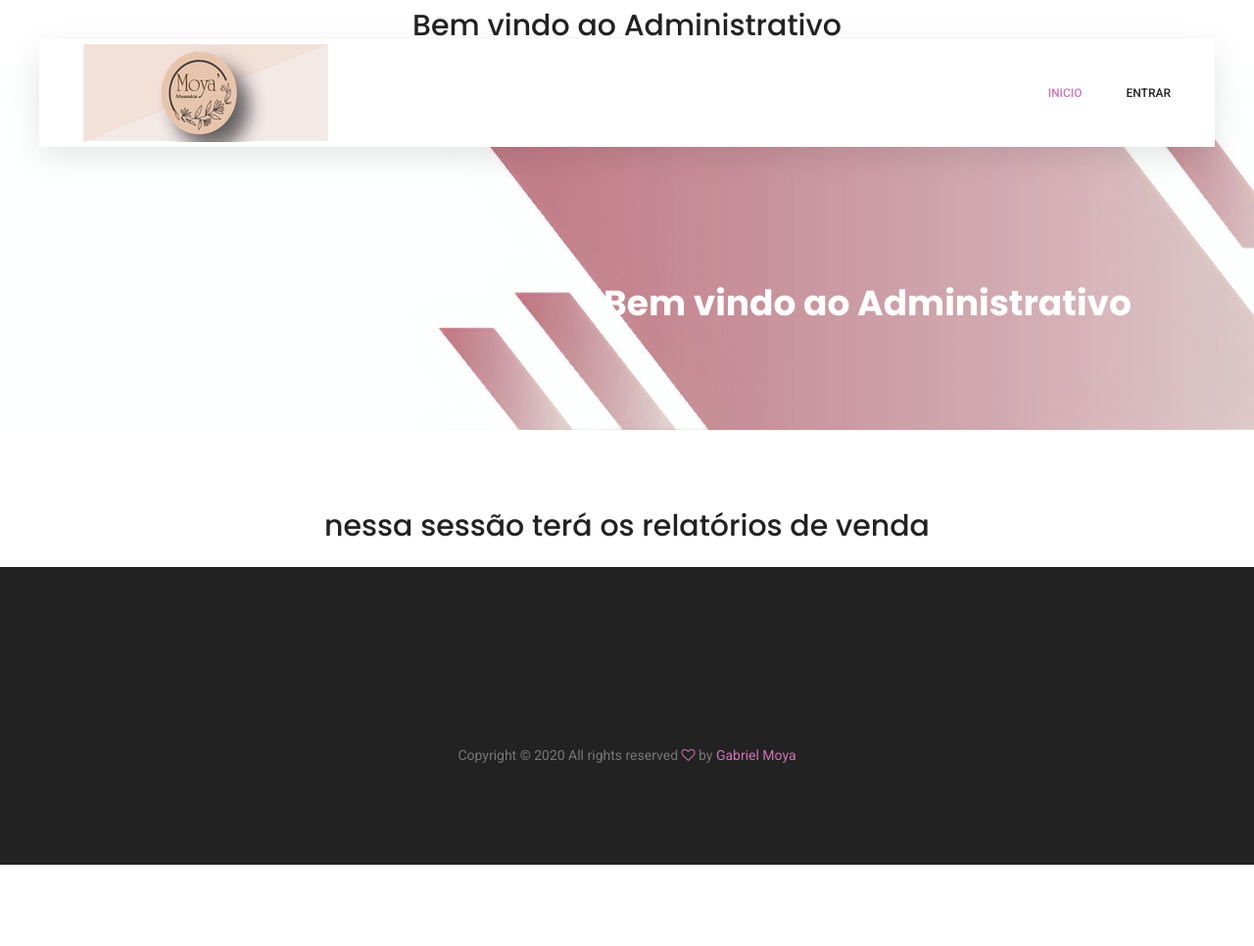
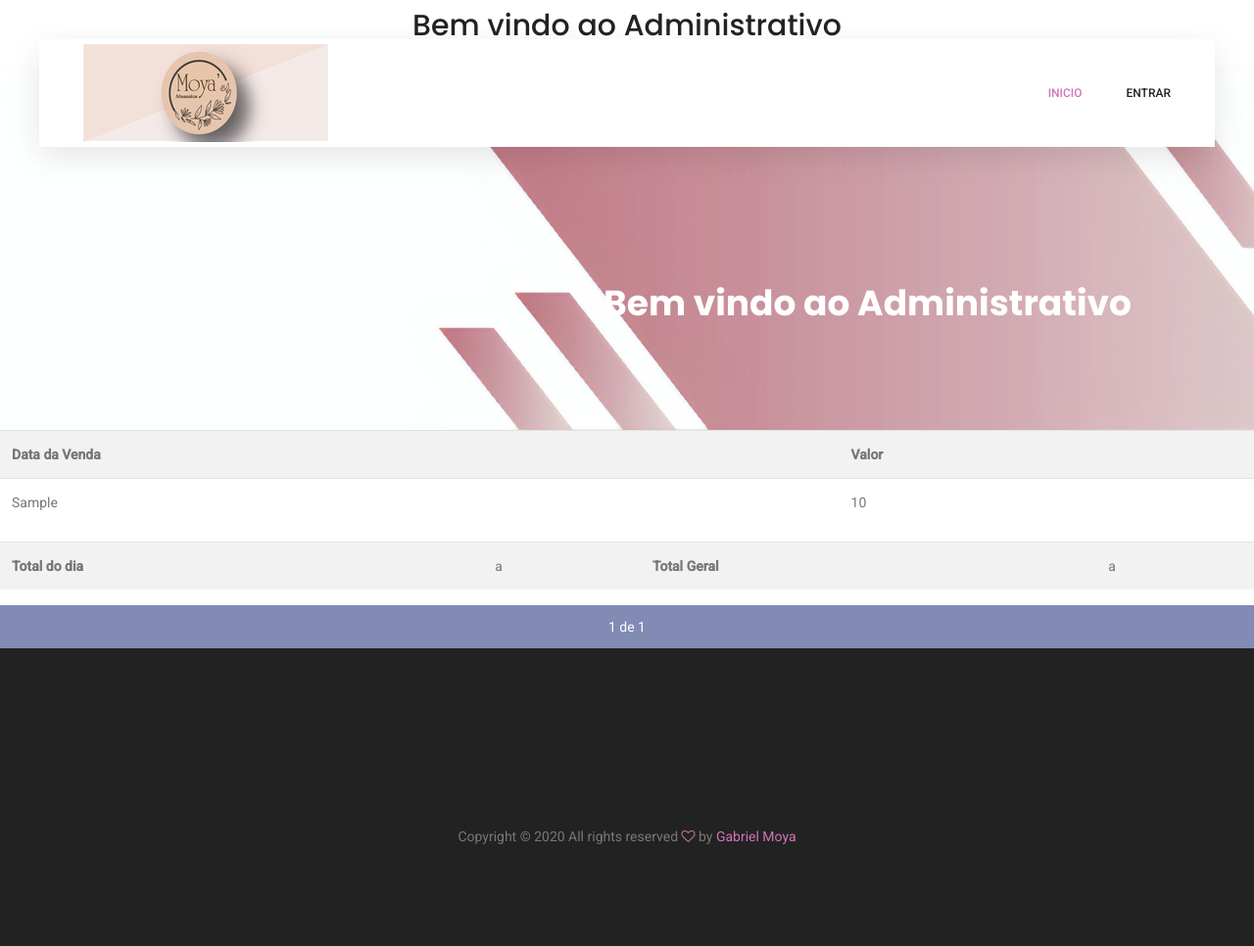
Before and after one commit to GabrielMoyaNascimento/TCC, a Django app: template Progressao/cadastros/templates/cadastros/index.html in a window 1280 px wide. Shown: the whole page at 98% size. Before the commit the page ends 883 px from the top, so only its background shows below. Run offline with Django 3.2, Linux system fonts and the light colour scheme; the template is opened without the code that fills it: most values are stand-ins (such as "Sample title", 1, 10 or a date in 2020); some libraries are stand-ins or nearby versions.

Commit message:
criando protótipo da lista de vendas no index do adm

```diff
--- a/Progressao/cadastros/templates/cadastros/index.html
+++ b/Progressao/cadastros/templates/cadastros/index.html
@@ -12,10 +12,56 @@
         </div>
     </div>
 </section>
-<!-- End Banner Area -->
-<br>
-<br>
-<br>
 
-<h2 class="text-center mt-2 mb-4"> nessa sessão terá os relatórios de venda</h2>
+<table class="table table-striped">
+
+    <tr>
+        <th>Data da Venda</th>
+        <th>Valor</th>
+    </tr>
+
+    {% for venda in vendas %}
+
+    <tr>
+        <td>{{venda.data_da_venda}}</td>
+        <td>{{venda.valor}}</td>
+
+    </tr>
+
+    {% empty %}
+    <tr>
+        <td colspan="3">Nenhum venda Registrada!</td>
+    </tr>
+    {% endfor %}
+    {% if vendas %}
+    <table class="table table-striped">
+        <tr>
+            <th>Total do dia</th><td>a</td>
+            <th>Total Geral</th><td>a</td>
+        </tr>
+    </table>
+    {% endif %}
+</table>
+<div class="filter-bar d-flex flex-wrap align-items-center">
+    <div class="pagination mx-auto">
+        <span class="step-links">
+
+            {% if vendas.has_previous %}
+            <a href="?pagina={{ vendas.previous_page_number }}">
+                <i class="fa fa-long-arrow-left" aria-hidden="true"></i>
+            </a>
+            {% endif %}
+
+            <span class="current text-white">
+                {{ vendas.number }} de {{ vendas.paginator.num_pages }}
+            </span>
+
+            {% if vendas.has_next %}
+            <a href="?pagina={{ vendas.next_page_number }}">
+                <i class="fa fa-long-arrow-right" aria-hidden="true"></i>
+            </a>
+            {% endif %}
+        </span>
+    </div>
+</div>
 {%endblock%}
```
Also changed, not shown: Progressao/cadastros/views.py (+10 -0 lines).
